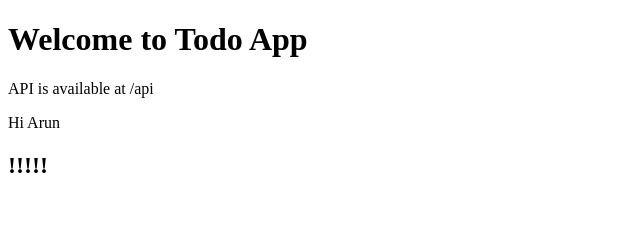
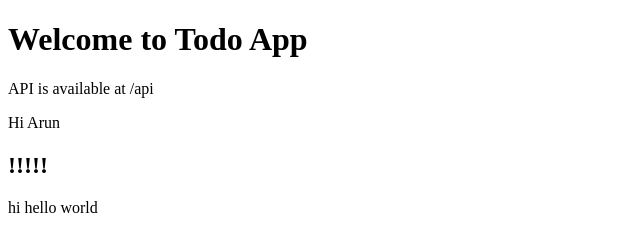
Before and after one commit to ArunkumarCarch/CICD_using_Github_Actions, a plain HTML site: page web/index.html in a window 1280 px wide. Shown: the whole page, without its empty margins (0-640 px from the left). Drawn offline with Linux system fonts and the light colour scheme.

Commit message:
edited index.html file

```diff
--- a/web/index.html
+++ b/web/index.html
@@ -6,5 +6,6 @@
 <p>API is available at /api</p>
 <p>Hi Arun</p>
 <h2>!!!!!</h2>
+<p>hi hello world</p>
 </body>
 </html>
```
